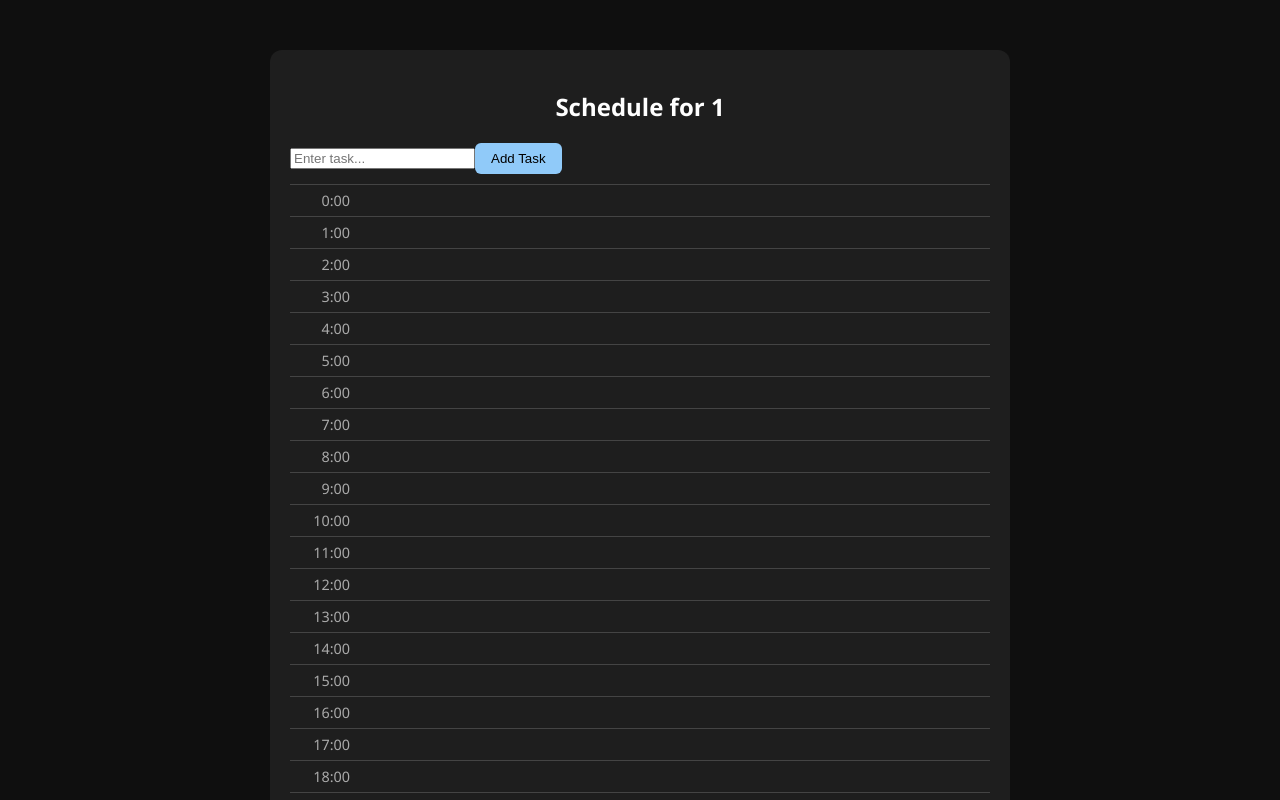
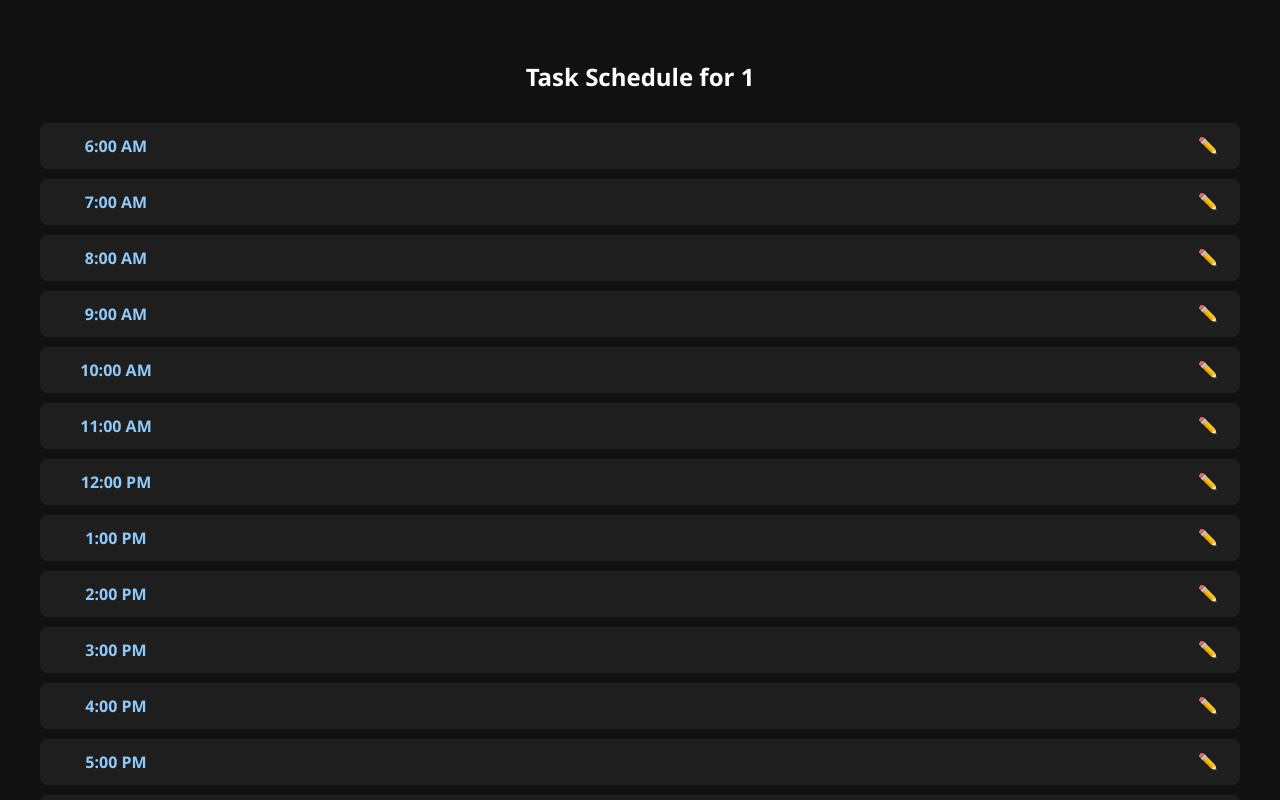
Before and after one commit to naveenkumar-42/calendar_ss, a React (Create React App) app: page /calendar_ss/schedule/1 in a window 1280 px wide. Shown: the top 800 px of the page. Built offline with nearby package versions, Linux system fonts and the light colour scheme.

Commit message:
updated timeline page with the edit and delet option

```diff
--- a/src/components/Day.jsx
+++ b/src/components/Day.jsx
@@ -19,9 +19,16 @@ const Day = ({ date, currentMonth, events }) => {
     >
       <div className="date-number">{date.date()}</div>
       <div className="events">
-        {events.map((e, i) => (
-          <div key={i} className="event">{e}</div>
-        ))}
+{Array.isArray(events)
+  ? events.map((e, i) => (
+      <div key={i} className="event">{e}</div>
+    ))
+  : Object.entries(events).map(([time, task], i) => (
+      <div key={i} className="event">
+        <strong>{time}</strong>: {task}
+      </div>
+    ))}
+
       </div>
     </div>
   );
--- a/src/components/TimelineScheduler.jsx
+++ b/src/components/TimelineScheduler.jsx
@@ -2,42 +2,78 @@ import React, { useState, useEffect } from "react";
 import { useParams } from "react-router-dom";
 import "../styles/TimelineScheduler.css";
 
+const generateTimeSlots = () => {
+  const times = [];
+  for (let hour = 6; hour <= 22; hour++) {
+    const ampm = hour >= 12 ? "PM" : "AM";
+    const hr = hour % 12 || 12;
+    times.push(`${hr}:00 ${ampm}`);
+  }
+  return times;
+};
+
 const TimelineScheduler = () => {
   const { date } = useParams();
-  const [tasks, setTasks] = useState([]);
-  const [input, setInput] = useState("");
+  const [tasks, setTasks] = useState({});
+  const [editingSlot, setEditingSlot] = useState(null);
+  const [inputValue, setInputValue] = useState("");
 
   useEffect(() => {
-    const saved = JSON.parse(localStorage.getItem("calendarEvents")) || {};
-    setTasks(saved[date] || []);
+    const stored = JSON.parse(localStorage.getItem("calendarEvents")) || {};
+    setTasks(stored[date] || {});
   }, [date]);
 
-  const addTask = () => {
-    const updated = [...tasks, input];
+  const handleSave = () => {
+    const updated = { ...tasks, [editingSlot]: inputValue };
     setTasks(updated);
-
     const all = JSON.parse(localStorage.getItem("calendarEvents")) || {};
     all[date] = updated;
     localStorage.setItem("calendarEvents", JSON.stringify(all));
-    setInput("");
+    setEditingSlot(null);
+    setInputValue("");
   };
 
+  const handleDelete = (slot) => {
+    const updated = { ...tasks };
+    delete updated[slot];
+    setTasks(updated);
+    const all = JSON.parse(localStorage.getItem("calendarEvents")) || {};
+    all[date] = updated;
+    localStorage.setItem("calendarEvents", JSON.stringify(all));
+  };
+
+  const slots = generateTimeSlots();
+
   return (
-    <div className="timeline-container">
-      <h2>Schedule for {date}</h2>
-      <input
-        value={input}
-        onChange={(e) => setInput(e.target.value)}
-        placeholder="Enter task..."
-      />
-      <button onClick={addTask}>Add Task</button>
-
-      <div className="timeline">
-        {Array.from({ length: 24 }).map((_, i) => (
-          <div key={i} className="hour-block">
-            <div className="hour-label">{i}:00</div>
-            <div className="hour-slot">
-              {tasks[i] && <div className="task">{tasks[i]}</div>}
+    <div className="timeline-page">
+      <h2>Task Schedule for {date}</h2>
+      <div className="timeline-list">
+        {slots.map((slot) => (
+          <div key={slot} className="time-slot">
+            <div className="slot-time">{slot}</div>
+            <div className="slot-task">
+              {editingSlot === slot ? (
+                <div className="task-edit">
+                  <input
+                    value={inputValue}
+                    onChange={(e) => setInputValue(e.target.value)}
+                    placeholder="Enter task"
+                  />
+                  <button onClick={handleSave}>Save</button>
+                  <button onClick={() => setEditingSlot(null)}>Cancel</button>
+                </div>
+              ) : (
+                <>
+                  <span>{tasks[slot]}</span>
+                  <div className="slot-buttons">
+                    <button onClick={() => {
+                      setEditingSlot(slot);
+                      setInputValue(tasks[slot] || "");
+                    }}>✏️</button>
+                    {tasks[slot] && <button onClick={() => handleDelete(slot)}>🗑️</button>}
+                  </div>
+                </>
+              )}
             </div>
           </div>
         ))}
--- a/src/styles/TimelineScheduler.css
+++ b/src/styles/TimelineScheduler.css
@@ -1,55 +1,68 @@
-.timeline-container {
-  max-width: 700px;
-  margin: 50px auto;
-  color: #fff;
-  background: #1e1e1e;
-  padding: 20px;
-  border-radius: 12px;
+.timeline-page {
+  padding: 40px;
+  background-color: #111;
+  color: #eee;
+  font-family: "Segoe UI", sans-serif;
+  min-height: 100vh;
+  text-align: center;
 }
 
-h2 {
-  text-align: center;
-  margin-bottom: 20px;
+.timeline-page h2 {
+  margin-bottom: 30px;
+  color: #fff;
 }
 
-button {
-  margin-bottom: 10px;
-  background: #90caf9;
-  border: none;
-  padding: 8px 16px;
-  border-radius: 6px;
-  cursor: pointer;
-  color: #000;
+.timeline-list {
+  display: flex;
+  flex-direction: column;
+  gap: 10px;
 }
 
-.timeline {
-  border-top: 1px solid #444;
+.time-slot {
+  display: flex;
+  align-items: center;
+  background-color: #1e1e1e;
+  padding: 12px 16px;
+  border-radius: 8px;
+  justify-content: space-between;
 }
 
-.hour-block {
-  display: flex;
-  border-bottom: 1px solid #444;
-  padding: 6px 0;
+.slot-time {
+  font-weight: bold;
+  width: 120px;
+  color: #90caf9;
 }
 
-.hour-label {
-  width: 60px;
-  text-align: right;
-  margin-right: 10px;
-  font-size: 0.9rem;
-  color: #aaa;
+.slot-task {
+  flex: 1;
+  display: flex;
+  justify-content: space-between;
+  align-items: center;
 }
 
-.hour-slot {
-  flex: 1;
-  position: relative;
+.slot-buttons {
+  display: flex;
+  gap: 10px;
 }
 
-.task {
-  background: #66bb6a;
-  padding: 4px 8px;
+.slot-buttons button,
+.task-edit button {
+  background: none;
+  border: none;
+  color: #ccc;
+  cursor: pointer;
+  font-size: 16px;
+}
+
+.task-edit {
+  display: flex;
+  gap: 10px;
+}
+
+.task-edit input {
+  padding: 6px 10px;
+  border: 1px solid #444;
   border-radius: 4px;
-  font-size: 0.85rem;
-  margin-left: 5px;
-  color: #000;
+  background: #222;
+  color: #fff;
 }
```
